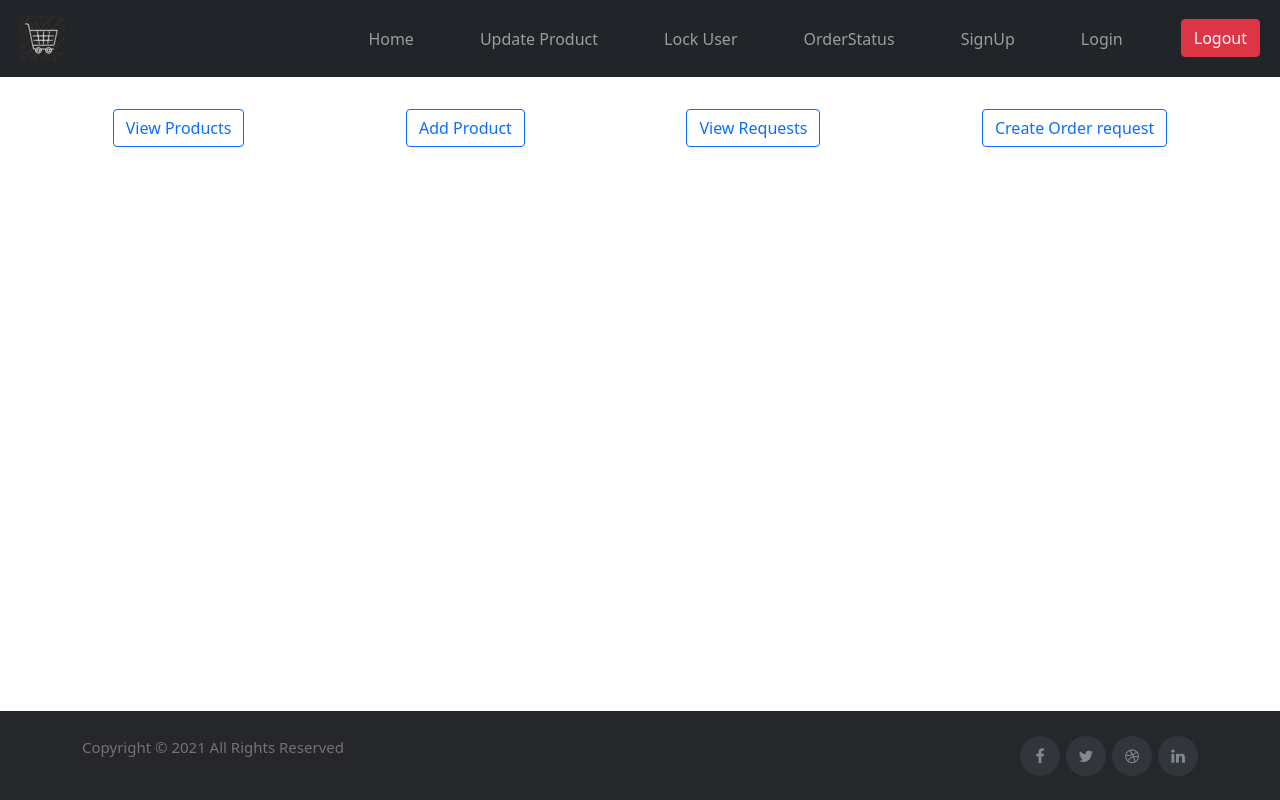
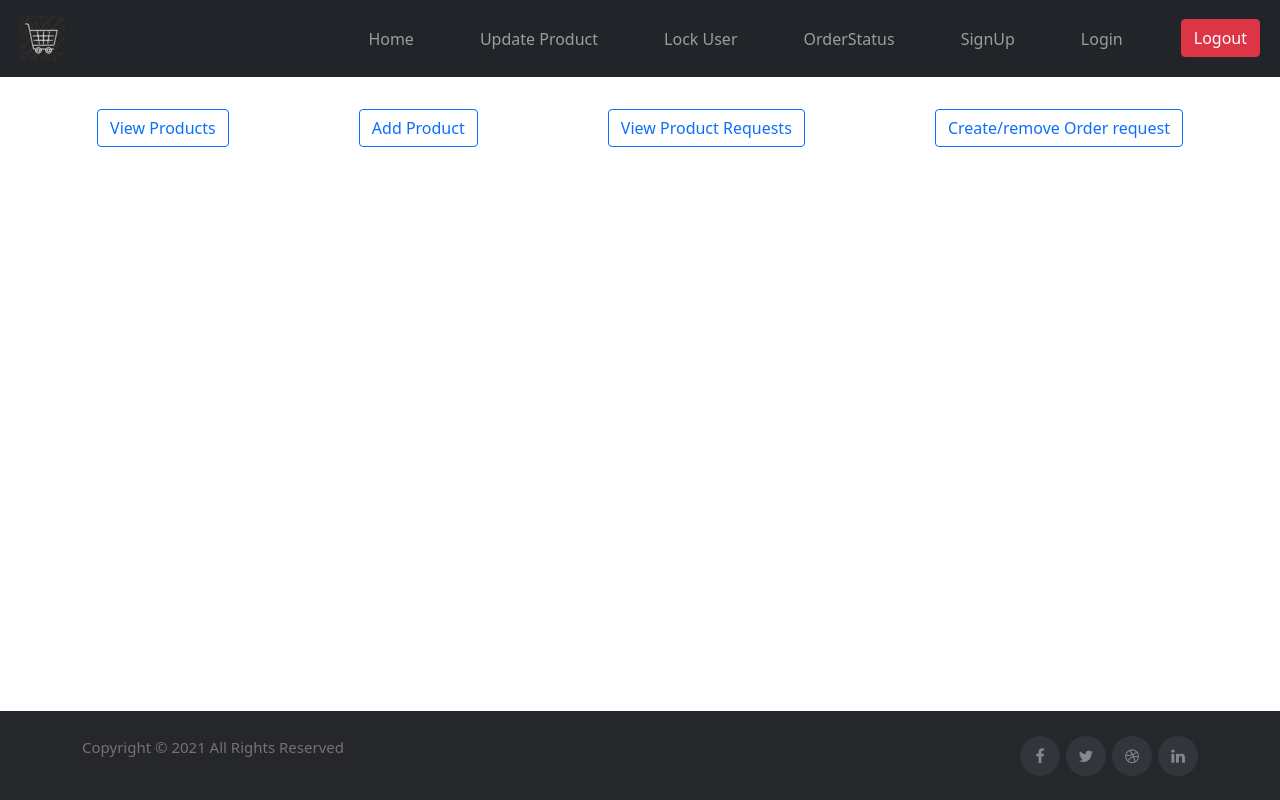
Before and after one commit to tcs-mean-stack-group22/CapstoneProjectMean, an Angular app in the folder frontEnd/angular-grocers/: page /adminpanel in a window 1280 px wide. Built offline with nearby package versions, Linux system fonts and the light colour scheme.

Commit message:
admin modified

```diff
--- a/frontEnd/angular-grocers/src/app/admin-panel/admin-panel.component.html
+++ b/frontEnd/angular-grocers/src/app/admin-panel/admin-panel.component.html
@@ -2,8 +2,8 @@
     <div class='links-container mb-3'>
         <button class="btn btn-outline-primary" name="viewProducts" (click)='onSelectLink($event)'>View Products</button>
         <button class="btn btn-outline-primary"name="addProduct" (click)='onSelectLink($event)'>Add Product</button>
-        <button class="btn btn-outline-primary"name="viewRequests" (click)='onSelectLink($event)'>View Requests</button>
-        <button class="btn btn-outline-primary"name="sentrequest" (click)='onSelectLink($event)'>Create Order request</button>
+        <button class="btn btn-outline-primary"name="viewRequests" (click)='onSelectLink($event)'>View Product Requests</button>
+        <button class="btn btn-outline-primary"name="sentrequest" (click)='onSelectLink($event)'>Create/remove Order request</button>
     </div>
     <br><br>
     <div class="tab-container">
```
